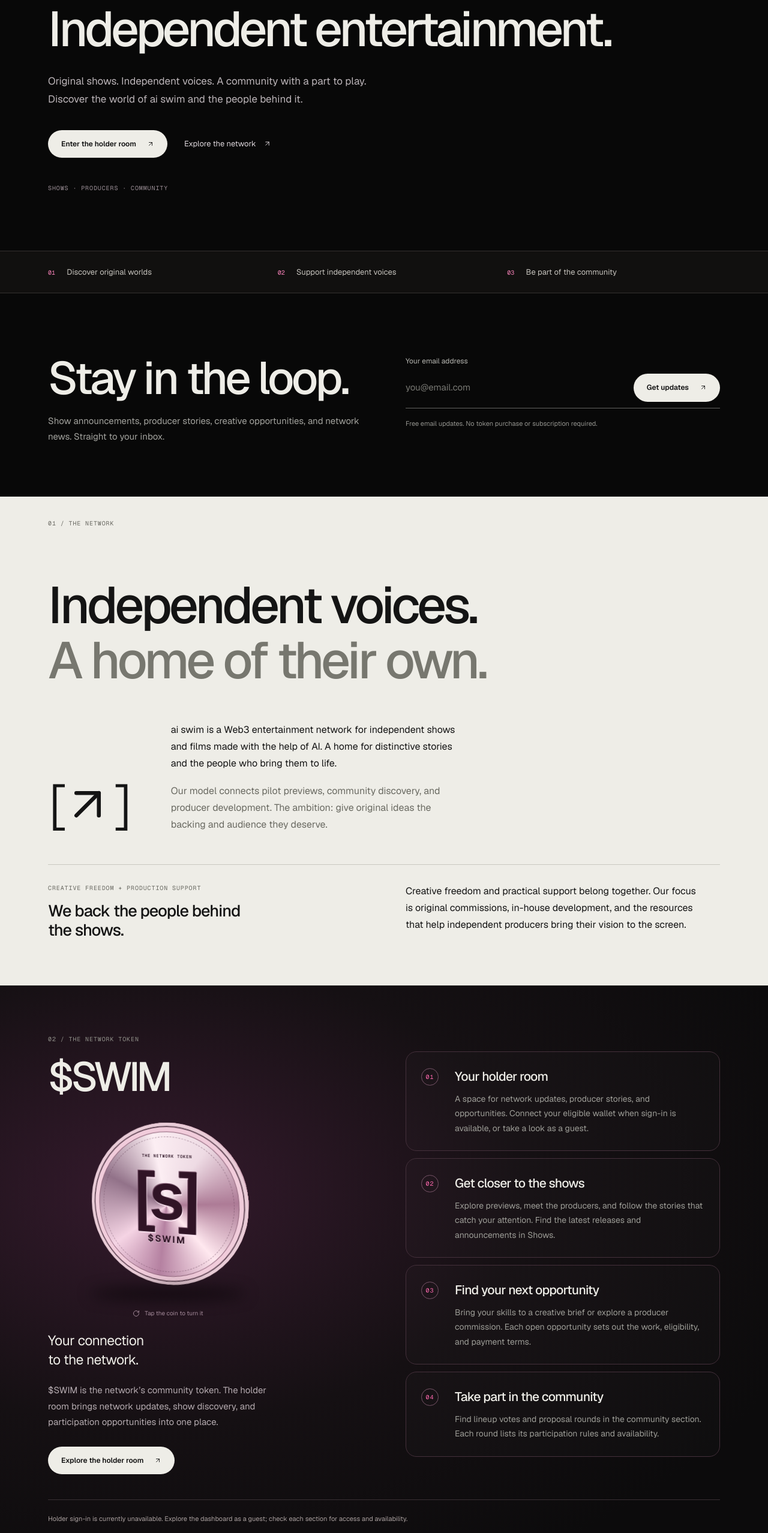
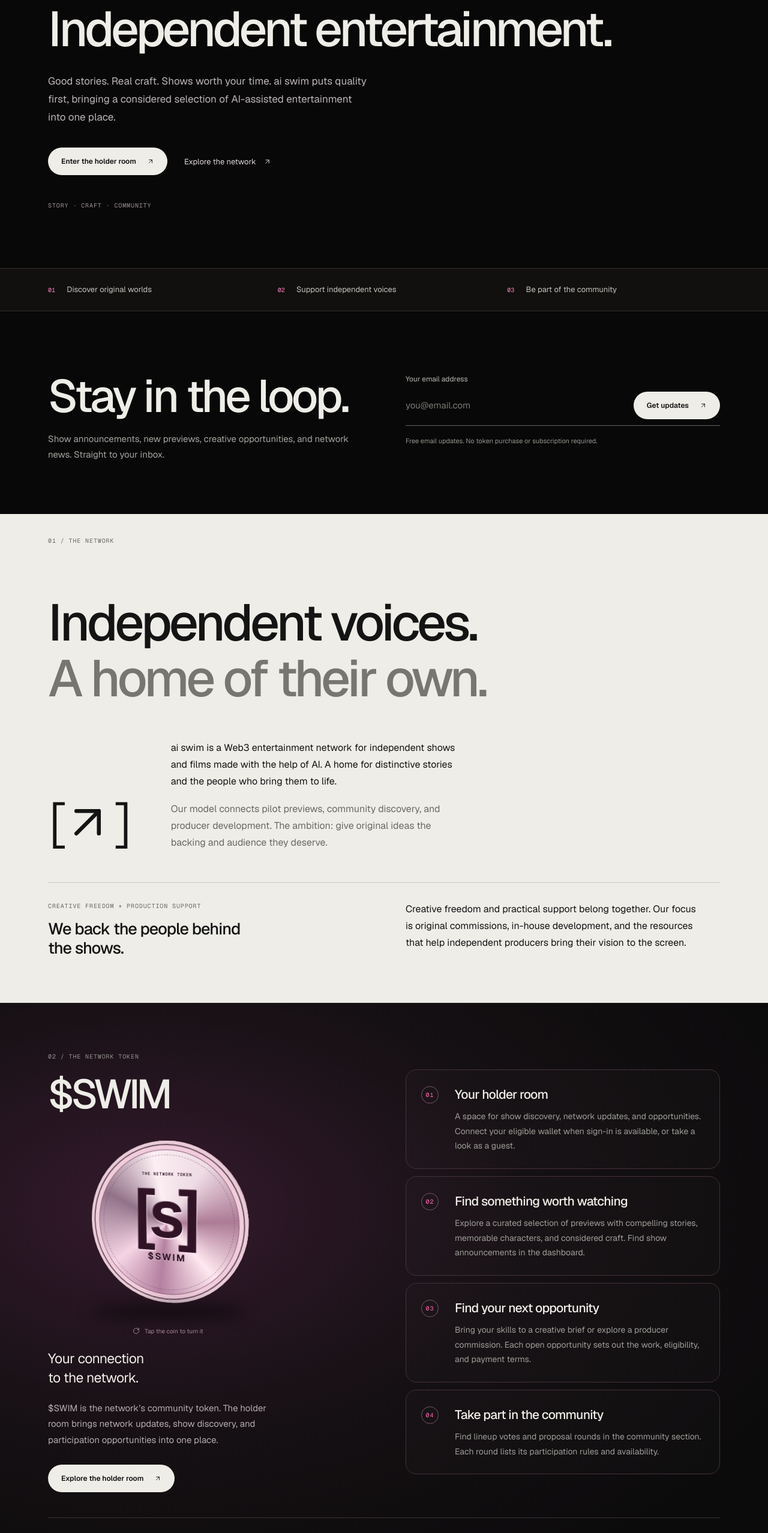
Before and after one commit to Exotiicx402/ai-swim, a Next.js app: page / in a window 1280 px wide. Shown: the part 940-3496 px from the top of the page at 60% size. Built offline with nearby package versions, Linux system fonts and the light colour scheme.

Commit message:
Focus viewer messaging on curated quality entertainment

```diff
--- a/app/dashboard/page.tsx
+++ b/app/dashboard/page.tsx
@@ -13,7 +13,7 @@ export default function HolderAccess() {
         <div>
           <span className="holder-badge"><LockKeyhole size={13} /> SOLANA / $SWIM HOLDER ACCESS</span>
           <h1>Your place<br />in the network.</h1>
-          <p className="access-intro">Follow shows from idea to production. Get closer to the producers, explore opportunities, and see what’s coming next.</p>
+          <p className="access-intro">Find shows worth your time. Explore curated previews, follow release updates, and discover your next favorite.</p>
           <div className="access-status"><ShieldCheck size={22} /><div><h2>{config.configured ? "Verify your SWIM holdings." : "Holder sign-in is unavailable."}</h2><p>{config.configured ? "Connect the Solana wallet holding SWIM. We verify wallet ownership and check its current token balance before opening the dashboard." : "Please check back to sign in. You can explore the dashboard as a guest."}</p></div></div>
           {config.configured && <WalletAccess url={process.env.SUPABASE_URL!} anonKey={process.env.SUPABASE_ANON_KEY!} />}
           <Link href="/dashboard/preview" className="holder-button">Explore as a guest <ArrowUpRight size={16} /></Link>
--- a/app/page.tsx
+++ b/app/page.tsx
@@ -62,9 +62,9 @@ export default function Home() {
         <div className="launch-hero-content">
           <p className="network-label"><span className="signal-dot" />[ai swim] / A WEB3 ENTERTAINMENT NETWORK</p>
           <h2 id="network-intro-heading">Independent entertainment.</h2>
-          <p className="launch-hero-copy">Original shows. Independent voices. A community with a part to play. Discover the world of ai swim and the people behind it.</p>
+          <p className="launch-hero-copy">Good stories. Real craft. Shows worth your time. ai swim puts quality first, bringing a considered selection of AI-assisted entertainment into one place.</p>
           <div className="launch-hero-actions"><a href="/dashboard" className="network-button">Enter the holder room <ArrowUpRight aria-hidden="true" className="icon-arrow" /></a><a href="#roadmap" className="launch-text-link">Explore the network <ArrowUpRight aria-hidden="true" className="icon-arrow" /></a></div>
-          <p className="launch-hero-note">SHOWS · PRODUCERS · COMMUNITY</p>
+          <p className="launch-hero-note">STORY · CRAFT · COMMUNITY</p>
         </div>
       </section>
 
@@ -72,7 +72,7 @@ export default function Home() {
         <section id="waitlist" className="network-wrap signup-section">
           <div>
             <h2>Stay in the loop.</h2>
-            <p className="network-copy">Show announcements, producer stories, creative opportunities, and network news. Straight to your inbox.</p>
+            <p className="network-copy">Show announcements, new previews, creative opportunities, and network news. Straight to your inbox.</p>
           </div>
           <div className="signup-form">
             <WaitlistForm />
@@ -110,8 +110,8 @@ export default function Home() {
             </div>
             <div className="token-rows utility-cards">
               {[
-                { title: "Your holder room", body: "A space for network updates, producer stories, and opportunities. Connect your eligible wallet when sign-in is available, or take a look as a guest." },
-                { title: "Get closer to the shows", body: "Explore previews, meet the producers, and follow the stories that catch your attention. Find the latest releases and announcements in Shows." },
+                { title: "Your holder room", body: "A space for show discovery, network updates, and opportunities. Connect your eligible wallet when sign-in is available, or take a look as a guest." },
+                { title: "Find something worth watching", body: "Explore a curated selection of previews with compelling stories, memorable characters, and considered craft. Find show announcements in the dashboard." },
                 { title: "Find your next opportunity", body: "Bring your skills to a creative brief or explore a producer commission. Each open opportunity sets out the work, eligibility, and payment terms." },
                 { title: "Take part in the community", body: "Find lineup votes and proposal rounds in the community section. Each round lists its participation rules and availability." },
               ].map((item, i) => <article key={item.title}><span className="token-index">0{i + 1}</span><div><h3>{item.title}</h3><p>{item.body}</p></div></article>)}
@@ -153,7 +153,7 @@ export default function Home() {
           <div className="discovery-path">
             {[
               { number: "01", title: "Find it in the feed.", body: "A scene, a character, a moment worth sharing. Previews introduce the show wherever you’re already watching." },
-              { number: "02", title: "Follow it here.", body: "Explore the premise, meet the producer, and follow the journey from preview to production in one place." },
+              { number: "02", title: "Follow it here.", body: "Watch the preview, get a feel for the story, and find out whether it’s your kind of show. Follow release updates in one place." },
               { number: "03", title: "Come back for the show.", body: "As selected projects reach release, premieres and new episodes give the first spark somewhere to go. Subscribers get a reason to return." },
             ].map((step) => <article key={step.number}><span className="network-label">{step.number}</span><h3>{step.title}</h3><p>{step.body}</p></article>)}
           </div>
--- a/components/dashboard/holder-dashboard.tsx
+++ b/components/dashboard/holder-dashboard.tsx
@@ -14,11 +14,11 @@ const sections = [
 ] as const;
 type Section = typeof sections[number]["id"];
 const updates = [
-  { title: "Independent voices. Original worlds.", tag: "OUR NETWORK", body: "ai swim brings independent entertainment and its community together. Shows come first: distinctive stories, memorable characters, and producers with something to say.", detail: "Explore shows for previews and producer introductions. Check opportunities for paid creative work, and community for participation rounds. Availability is shown in each section." },
+  { title: "Independent voices. Original worlds.", tag: "OUR NETWORK", body: "ai swim brings independent entertainment and its community together. Shows come first: distinctive stories, memorable characters, and craft that holds your attention.", detail: "Explore shows for curated previews and release updates. Check opportunities for paid creative work, and community for participation rounds. Availability is shown in each section." },
   { title: "A place for the people behind the shows", tag: "CREATIVE DIRECTION", body: "Creative freedom needs practical support. Our approach brings together producer development, original commissions, and the craft behind every frame.", detail: "Review each open brief for scope, payment, deadlines, and selection criteria. Earnings come from agreed work or qualifying referrals, not from holding a token alone." },
   { title: "From a moment in the feed to a full show", tag: "PROGRAMMING", body: "A scene catches your attention. A character makes you curious. A preview introduces the world behind it. Follow the projects that make you want to see more.", detail: "The network’s editorial standard is story, craft, and a distinct point of view. AI can play a little part or a large one; the entertainment has to stand on its own." },
 ];
-const phases = ["Discover a world", "Meet its producer", "Follow the production", "Come back for the premiere"];
+const phases = ["Find a story that grabs you", "Watch the preview", "Follow release updates", "Come back for the show"];
 const interests = ["Original shows", "Producer commissions", "Writing & development", "Editing & production", "Sound & music", "Subscriber referrals"];
 
 export function HolderDashboard({ wallet }: { wallet?: string }) {
@@ -57,12 +57,12 @@ export function HolderDashboard({ wallet }: { wallet?: string }) {
 
           {section === "overview" && <>
             <div className="holder-overview-grid">
-              <section className="holder-feature"><div className="broadcast-art" aria-hidden="true"><i /><i /><i /><span>[as]</span></div><div className="feature-content"><span className="holder-badge">INSIDE THE NETWORK</span><h2>Before the premiere.<br />Behind the scenes.</h2><p>Get closer to the stories and the people behind them. Follow production updates, explore original worlds, and find your place in the network.</p><button className="holder-button" onClick={() => navigate("updates")}>Read network updates <ArrowUpRight size={16} /></button></div></section>
-              <section className="holder-panel milestone-panel"><div className="panel-heading"><h2>Inside ai swim</h2><Radio size={17} /></div><p className="holder-muted">From idea to audience</p><ol className="holder-milestones">{phases.map((phase, i) => <li key={phase}><span>{i + 1}</span><div>{phase}</div></li>)}</ol><Link href="/#roadmap" className="holder-text-link">How the network works <ArrowUpRight size={14} /></Link></section>
+              <section className="holder-feature"><div className="broadcast-art" aria-hidden="true"><i /><i /><i /><span>[as]</span></div><div className="feature-content"><span className="holder-badge">INSIDE THE NETWORK</span><h2>Find your next<br />favorite show.</h2><p>Good stories, memorable characters, and craft in every frame. Discover entertainment selected for its quality, not how quickly it was generated.</p><button className="holder-button" onClick={() => navigate("previews")}>Explore shows <ArrowUpRight size={16} /></button></div></section>
+              <section className="holder-panel milestone-panel"><div className="panel-heading"><h2>Inside ai swim</h2><Radio size={17} /></div><p className="holder-muted">From first look to favorite</p><ol className="holder-milestones">{phases.map((phase, i) => <li key={phase}><span>{i + 1}</span><div>{phase}</div></li>)}</ol><Link href="/#roadmap" className="holder-text-link">How the network works <ArrowUpRight size={14} /></Link></section>
             </div>
             <div className="holder-section-heading"><h2>Find your place.</h2><span>Three ways to get closer</span></div>
             <div className="holder-three-grid">{[
-              { icon: Clapperboard, title: "Discover original worlds", text: "Explore show previews and the producers behind them.", target: "previews" as Section, label: "Explore shows" },
+              { icon: Clapperboard, title: "Discover original worlds", text: "Explore previews selected for story, originality, and craft.", target: "previews" as Section, label: "Explore shows" },
               { icon: AudioLines, title: "Bring your craft", text: "Find commissions and creative briefs with clear scope and payment terms.", target: "opportunities" as Section, label: "View opportunities" },
               { icon: Users, title: "Help shape what’s next", text: "Find community discussions, lineup decisions, and ways to take part.", target: "community" as Section, label: "Explore participation" },
             ].map(({ icon: Icon, title, text, target, label }) => <section key={title} className="holder-panel pathway-card"><Icon size={23} /><h3>{title}</h3><p>{text}</p><button onClick={() => navigate(target)} className="holder-text-link">{label}<ChevronRight size={15} /></button></section>)}</div>
@@ -71,7 +71,7 @@ export function HolderDashboard({ wallet }: { wallet?: string }) {
 
           {section === "updates" && <div className="holder-updates">{updates.map((update, i) => <article className="holder-panel" key={update.title}><span className="holder-kicker">{update.tag}</span><h2>{update.title}</h2><p>{update.body}</p><button className="holder-text-link" aria-expanded={expanded === i} aria-controls={`update-${i}`} onClick={() => setExpanded(expanded === i ? null : i)}>{expanded === i ? "Close details" : "Read details"}<ChevronRight size={15} /></button>{expanded === i && <div id={`update-${i}`} className="update-detail">{update.detail}</div>}</article>)}</div>}
 
-          {section === "previews" && <><section className="holder-panel holder-empty"><Clapperboard size={36} /><span className="holder-kicker">SHOWS</span><h2>No previews to watch right now.</h2><p>Check back for new previews and producer introductions. Choose your interests to keep your favorites in mind.</p><button className="holder-button" onClick={() => navigate("preferences")}>Choose your interests <ArrowUpRight size={16} /></button></section><div className="holder-three-grid slate-steps">{["Meet the producer", "Watch the preview", "Follow development"].map((title, i) => <div className="holder-panel" key={title}><span className="holder-kicker">0{i + 1}</span><h3>{title}</h3></div>)}</div></>}
+          {section === "previews" && <><section className="holder-panel holder-empty"><Clapperboard size={36} /><span className="holder-kicker">SHOWS</span><h2>No previews to watch right now.</h2><p>Check back for curated previews and new show announcements.</p><button className="holder-button" onClick={() => navigate("preferences")}>Choose your interests <ArrowUpRight size={16} /></button></section><div className="holder-three-grid slate-steps">{["Find your kind of story", "Watch the preview", "Follow release updates"].map((title, i) => <div className="holder-panel" key={title}><span className="holder-kicker">0{i + 1}</span><h3>{title}</h3></div>)}</div></>}
 
           {section === "opportunities" && <><div className="holder-filters" role="group" aria-label="Opportunity category">{["All opportunities", "Producer commissions", "Creative briefs", "Subscriber referrals"].map(value => <button key={value} aria-pressed={category === value} onClick={() => setCategory(value)}>{value}</button>)}</div><section className="holder-panel holder-empty"><Sparkles size={36} /><span className="holder-kicker">{category.toUpperCase()}</span><h2>{category === "Subscriber referrals" ? "Referrals are not open right now." : "No open briefs right now."}</h2><p>{category === "Subscriber referrals" ? "Check back for subscriber referral opportunities and their payment terms." : "Check back for new opportunities in this category. Each brief includes the work, payment, deadline, and how to apply."}</p><button className="holder-button" onClick={() => navigate("preferences")}>Set your interests <ArrowUpRight size={16} /></button></section><p className="holder-footnote">Paid opportunities depend on funded projects and published terms. Holding $SWIM alone does not earn a payment or guarantee selection.</p></>}
 
```
